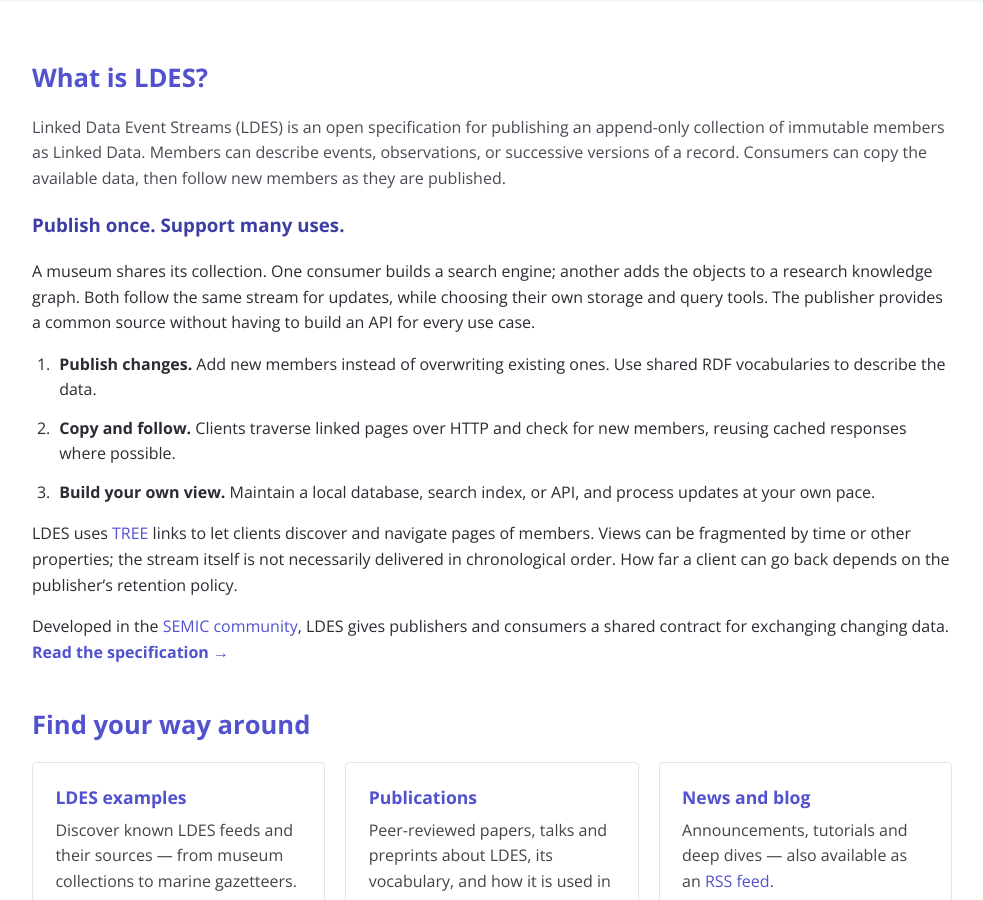
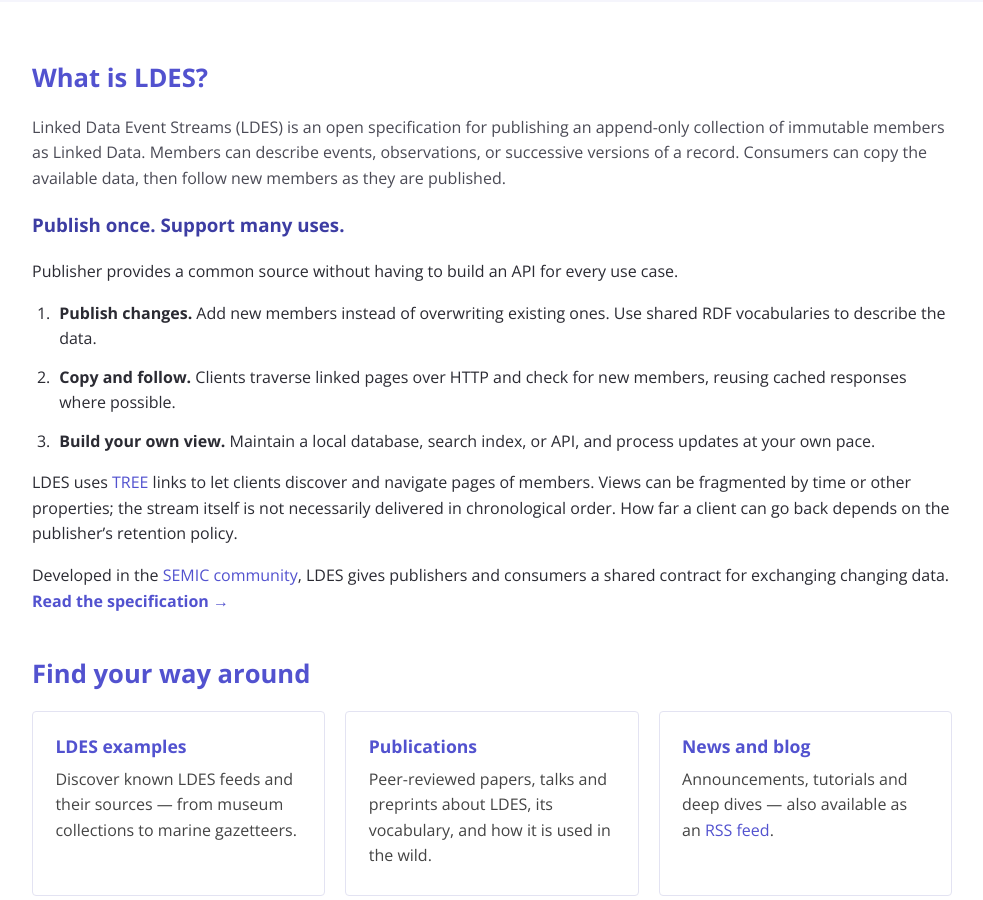
Before and after one commit to KNowledgeOnWebScale/ldes.tech, a Jekyll site: the page built from index.html, in a window 1280 px wide and 900 px high, scrolled down 528 px. Shown: the whole window, without its empty margins (148-1131 px from the left). Built offline with Jekyll 4.4.1, drawn with Linux system fonts in a browser that asks for light colours.

Commit message:
Remove gibberish

```diff
--- a/index.html
+++ b/index.html
@@ -31,9 +31,7 @@ description: >-
     </p>
     <h3>Publish once. Support many uses.</h3>
     <p>
-      A museum shares its collection. One consumer builds a search engine; another adds the objects to a research
-      knowledge graph. Both follow the same stream for updates, while choosing their own storage and query tools.
-      The publisher provides a common source without having to build an API for every use case.
+      Publisher provides a common source without having to build an API for every use case.
     </p>
     <ol class="how-it-works">
       <li><strong>Publish changes.</strong> Add new members instead of overwriting existing ones. Use shared RDF vocabularies to describe the data.</li>
```
